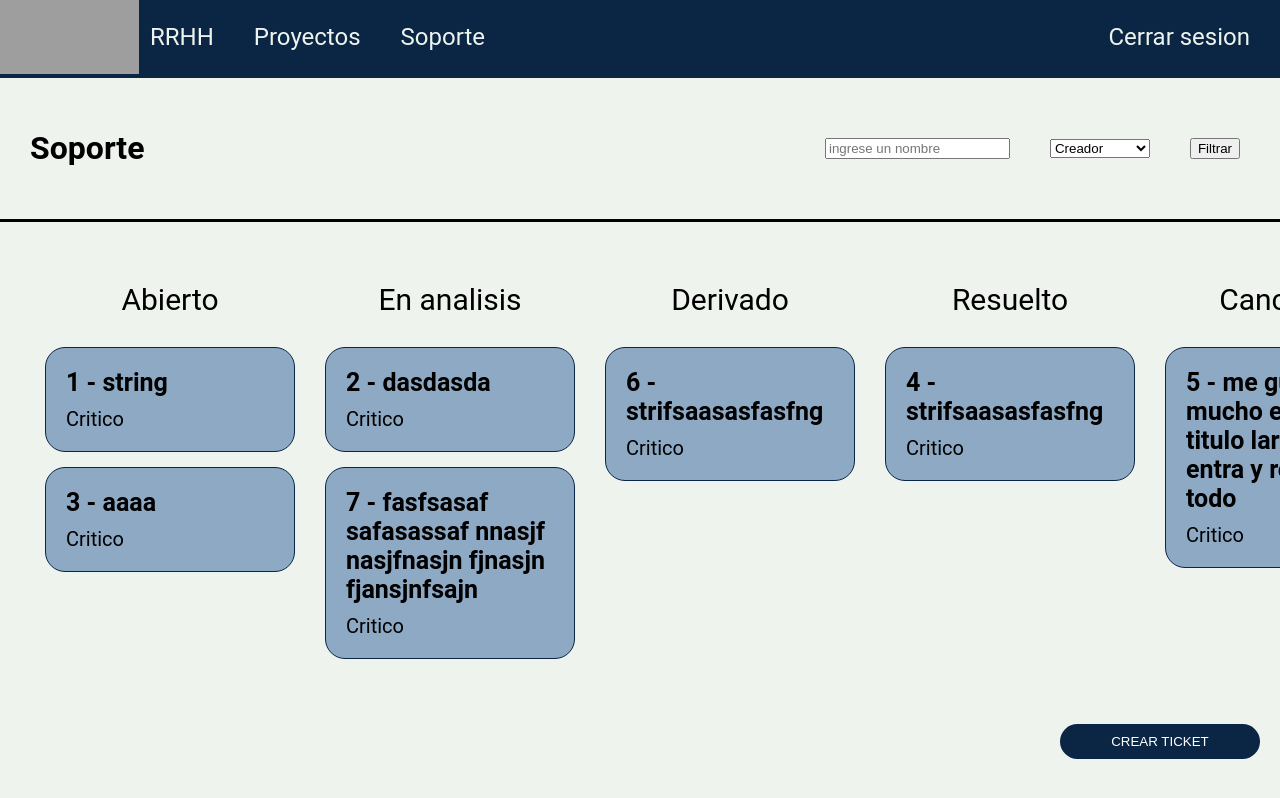
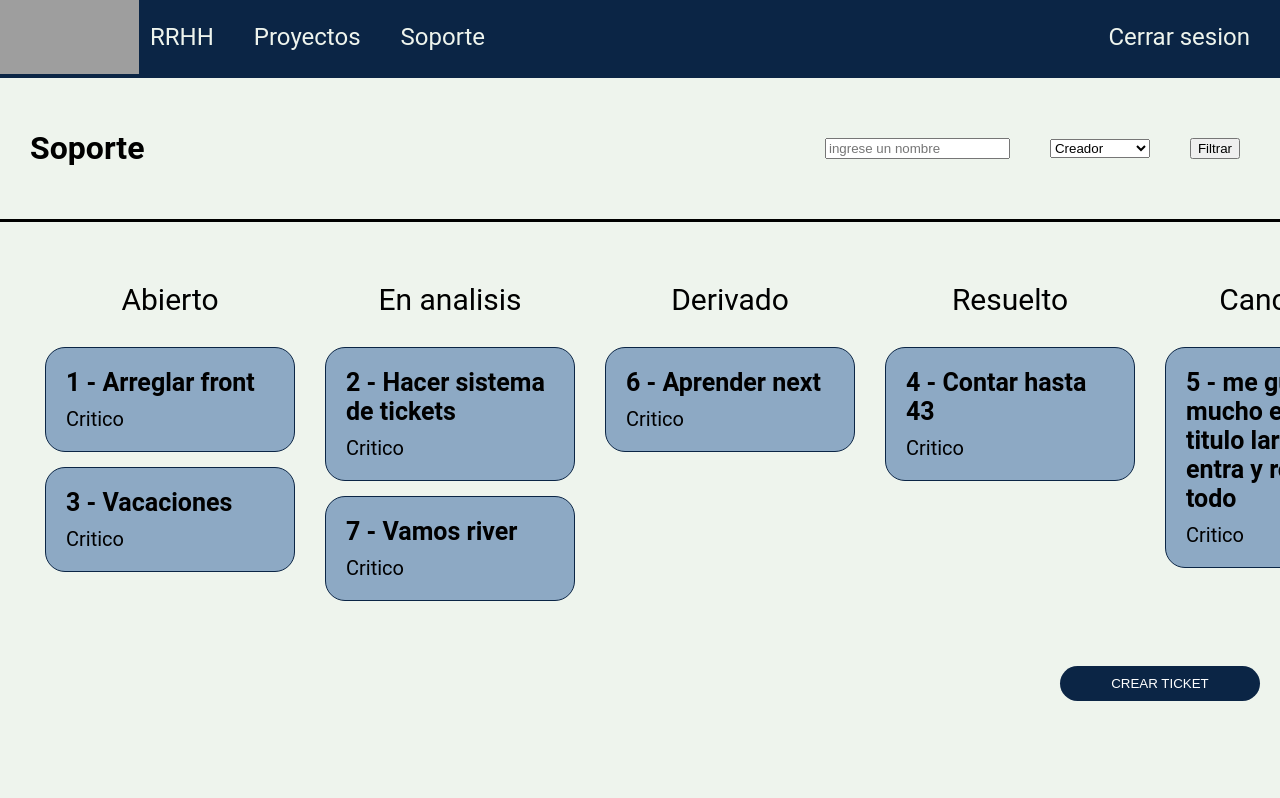
Before and after one commit to BrunoPasca/tribu_2_2022_2c, a Next.js app: page /moduloSoporte/soporte in a window 1280 px wide. Shown: the top 798 px of the page. Built offline with nearby package versions, Linux system fonts and the light colour scheme; grey boxes are pictures that could not be loaded.

Commit message:
mas harcodeao

```diff
--- a/pages/moduloSoporte/columnaTickets.tsx
+++ b/pages/moduloSoporte/columnaTickets.tsx
@@ -9,28 +9,65 @@ import { getTickets } from "../../PSA_API/src/controllers/tickets.controller";
 
 const tickets = [
   {
-  titulo: "string",
+  titulo: "Arreglar front",
   id: 1,
   severidad: "Critico",
-  estado: "Abierto"
+  estado: "Abierto",
+  descripcion:"lorem ipsum" ,
+  datosCliente: "Dasdasdas",
+  idCliente: 3,
+  medioContacto: "email",
+  datoContacto: "julian@gmail",
+  nombreProducto: "fasfaf",
+  versionProducto: "fasfsafsa",
+  fechaEmision: "fecha efassa",
+  fechaResolucion:"fdafasfsa",
+
   },
   {
-    titulo: "dasdasda",
+    titulo: "Hacer sistema de tickets",
     id: 2,
     severidad: "Critico",
-    estado: "En analisis"
+    estado: "En analisis",
+    descripcion:"lorem ipsum" ,
+    datosCliente: "Dasdasdas",
+    idCliente: 3,
+    medioContacto: "email",
+    datoContacto: "julian@gmail",
+    nombreProducto: "fasfaf",
+    versionProducto: "fasfsafsa",
+    fechaEmision: "fecha efassa",
+    fechaResolucion:"fdafasfsa",
   },
   {
-  titulo: "aaaa",
+  titulo: "Vacaciones",
   id: 3,
   severidad: "Critico",
-  estado: "Abierto"
+  estado: "Abierto",
+  descripcion:"lorem ipsum" ,
+  datosCliente: "Dasdasdas",
+  idCliente: 3,
+  medioContacto: "email",
+  datoContacto: "julian@gmail",
+  nombreProducto: "fasfaf",
+  versionProducto: "fasfsafsa",
+  fechaEmision: "fecha efassa",
+  fechaResolucion:"fdafasfsa",
   },
   {
-    titulo: "strifsaasasfasfng",
+    titulo: "Contar hasta 43",
     id: 4,
     severidad: "Critico",
-    estado: "Resuelto"
+    estado: "Resuelto",
+    descripcion:"lorem ipsum" ,
+    datosCliente: "Dasdasdas",
+    idCliente: 3,
+    medioContacto: "email",
+    datoContacto: "julian@gmail",
+    nombreProducto: "fasfaf",
+    versionProducto: "fasfsafsa",
+    fechaEmision: "fecha efassa",
+    fechaResolucion:"fdafasfsa",
 
   },
 
@@ -38,21 +75,48 @@ const tickets = [
     titulo: "me gusta mucho escribir un titulo largo asi no entra y rompe todo",
     id: 5,
     severidad: "Critico",
-    estado: "Cancelado"
+    estado: "Cancelado",
+    descripcion:"lorem ipsum" ,
+    datosCliente: "Dasdasdas",
+    idCliente: 3,
+    medioContacto: "email",
+    datoContacto: "julian@gmail",
+    nombreProducto: "fasfaf",
+    versionProducto: "fasfsafsa",
+    fechaEmision: "fecha efassa",
+    fechaResolucion:"fdafasfsa",
 
   },
   {
-    titulo: "strifsaasasfasfng",
+    titulo: "Aprender next",
     id: 6,
     severidad: "Critico",
-    estado: "Derivado"
+    estado: "Derivado",
+    descripcion:"lorem ipsum" ,
+    datosCliente: "Dasdasdas",
+    idCliente: 3,
+    medioContacto: "email",
+    datoContacto: "julian@gmail",
+    nombreProducto: "fasfaf",
+    versionProducto: "fasfsafsa",
+    fechaEmision: "fecha efassa",
+    fechaResolucion:"fdafasfsa",
 
   },
   {
-    titulo: "fasfsasaf safasassaf nnasjf nasjfnasjn fjnasjn  fjansjnfsajn",
+    titulo: "Vamos river",
     id: 7,
     severidad: "Critico",
-    estado: "En analisis"
+    estado: "En analisis",
+    descripcion:"lorem ipsum" ,
+    datosCliente: "Dasdasdas",
+    idCliente: 3,
+    medioContacto: "email",
+    datoContacto: "julian@gmail",
+    nombreProducto: "fasfaf",
+    versionProducto: "fasfsafsa",
+    fechaEmision: "fecha efassa",
+    fechaResolucion:"fdafasfsa",
 
   },
 ]
```
Also changed, not shown: pages/moduloSoporte/tickets/[id].tsx (+6 -8 lines).
